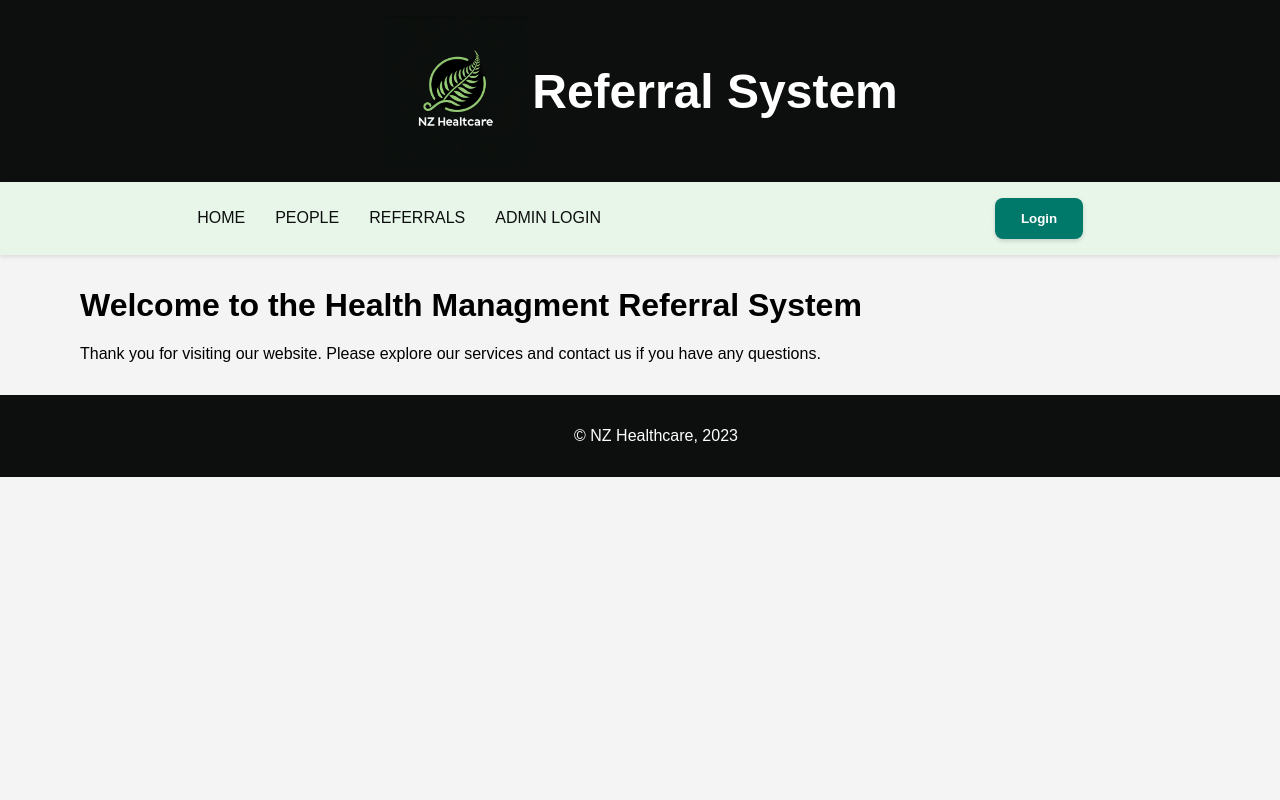
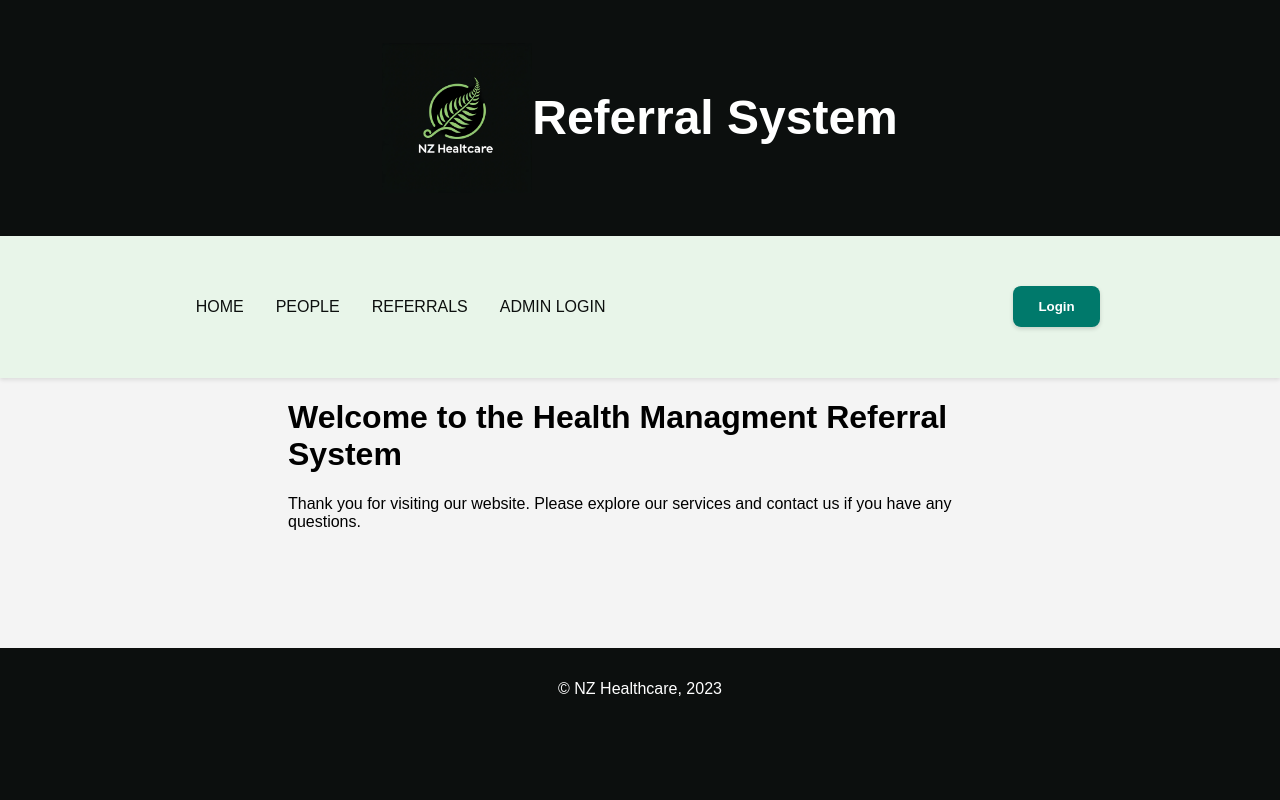
Before and after one commit to hcdiekmann/referral-system, a Django app: page / in a window 1280 px wide. Run offline with Django 4.2, Linux system fonts and the light colour scheme.

Commit message:
adds responsive styles

```diff
--- a/healthcare_app/static/css/styles.css
+++ b/healthcare_app/static/css/styles.css
@@ -2,8 +2,10 @@ body {
   font-family: Arial, sans-serif;
   margin: 0;
   padding: 0;
+  min-height: 100vh;
   background-color: #f4f4f4;
 }
+
 .header {
   background-color: #0c0f0e;
   color: white;
@@ -11,7 +13,7 @@ body {
   display: flex;
   align-items: center;
   justify-content: center;
-  padding: 1rem 0;
+  padding: 0.5rem;
 }
 
 .header h1 {
@@ -32,7 +34,23 @@ h2 {
   align-items: center;
 }
 
+.nav a {
+  margin: 0 1em;
+  color: #0c0f0e;
+  text-decoration: none;
+}
+
+.nav a:hover {
+  color: #00796b;
+}
+
+.nav-links {
+  display: flex;
+  justify-content: space-around;
+}
+
 .nav-buttons button {
+  float: right;
   background-color: #00796b;
   color: white;
   border: none;
@@ -47,32 +65,16 @@ h2 {
   background-color: #005b4f;
 }
 
-.nav a {
-  margin: 0 15px;
-  color: #0c0f0e;
-  text-decoration: none;
-}
-
-.nav a:hover {
-  color: #00796b;
-}
-
-.nav-links {
-  display: flex;
-  justify-content: space-around;
-  align-items: center;
-}
-
-.container {
-  margin: 2rem 5rem;
-}
-
 .person-card {
   background-color: white;
   border: 1px solid #ddd;
   padding: 1.5rem;
   margin: 1.5rem 0;
   box-shadow: 0 2px 4px rgba(0, 0, 0, 0.1);
+}
+
+.container {
+  padding: 0 2rem 2rem 2rem;
 }
 
 .container-button a {
@@ -86,6 +88,7 @@ h2 {
 
 .container-button {
   padding-right: 0.5rem;
+  margin-bottom: 1rem;
 }
 
 .container-button :hover {
@@ -96,8 +99,7 @@ h2 {
 
 .btn-row {
   display: flex;
-  padding: 0.5rem 0;
-  margin: 1rem 0;
+  flex-direction: row;
 }
 
 .div-form {
@@ -192,5 +194,68 @@ ul li a:hover {
   text-align: center;
   position: relative;
   bottom: 0;
-  width: 100%;
 }
+
+/* Styles for small devices */
+@media screen and (max-width: 767px) {
+  .nav-links {
+    flex-direction: column;
+  }
+  .nav-links a {
+    padding: 0.5rem;
+    font-size: 1.2rem;
+  }
+  .btn-row {
+    flex-direction: column;
+  }
+  .container-button {
+    margin-bottom: 2rem;
+  }
+  .container {
+    padding: 0 1rem 1rem 1rem;
+  }
+}
+
+/* Styles for medium devices */
+@media screen and (min-width: 768px) {
+  body {
+    display: grid;
+    grid-template-columns: 1fr 4fr 1fr;
+  }
+  .header,
+  .footer {
+    grid-column: 1 / span 3;
+  }
+  .nav {
+    grid-column: 1 / span 3;
+    grid-row: 2;
+  }
+  .nav-links {
+    flex-direction: row;
+  }
+  .container {
+    grid-column: 2;
+  }
+}
+
+/* Styles for large devices */
+@media screen and (min-width: 1024px) {
+  body {
+    display: grid;
+    grid-template-columns: 1fr 3fr 1fr;
+  }
+  .header,
+  .footer {
+    grid-column: 1 / span 3;
+  }
+  .nav {
+    grid-column: 1 / span 3;
+    grid-row: 2;
+  }
+  .nav-links {
+    flex-direction: row;
+  }
+  .container {
+    grid-column: 2;
+  }
+}
--- a/healthcare_app/templates/base.html
+++ b/healthcare_app/templates/base.html
@@ -3,6 +3,7 @@
   {% load static %}
   <head>
     <meta charset="UTF-8" />
+    <meta name="viewport" content="width=device-width, initial-scale=1" />
     <title>NZ Healthcare | Referral System</title>
     <link rel="stylesheet" href="{% static 'css/styles.css' %}" />
   </head>
```
